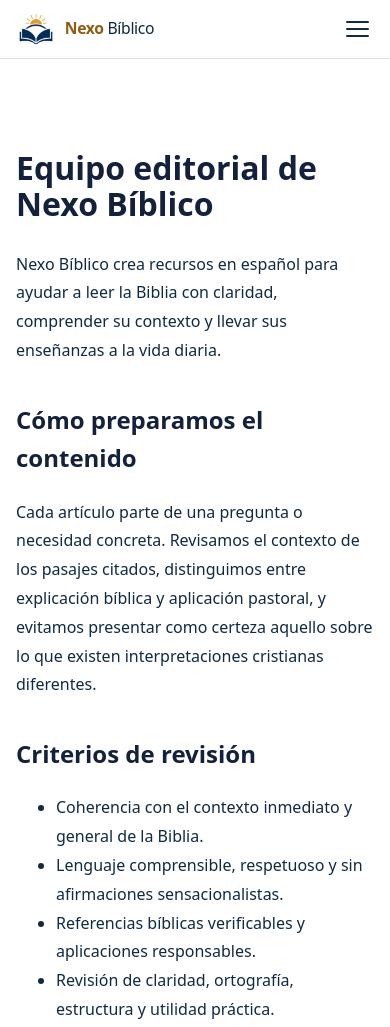
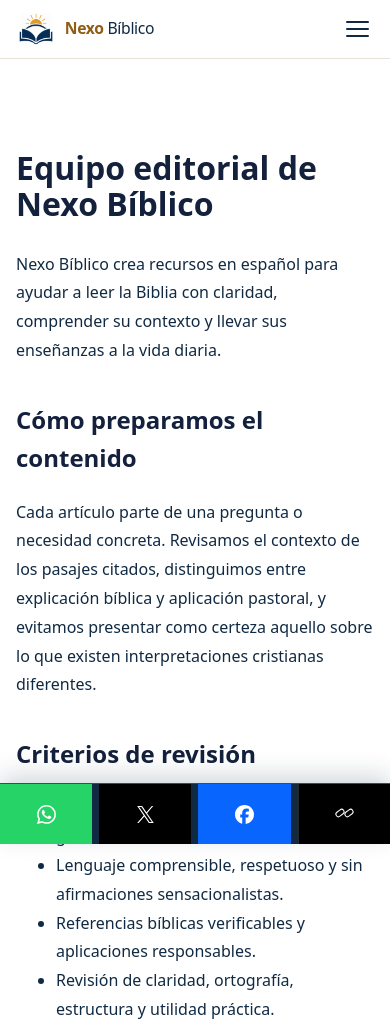
Before and after one commit to hermano-padawan/miweb, an Astro site: page /equipo in a window 390 px wide. Shown: the top 1027 px of the page. Built offline with nearby package versions, Linux system fonts and the light colour scheme; Astro itself is replaced by a stand-in of ours.

Commit message:
Add responsive share bar

```diff
--- /dev/null
+++ b/src/components/layout/ShareButtons.astro
@@ -0,0 +1,41 @@
+---
+import { withBase } from "../../utils/paths";
+
+interface Props {
+  title: string;
+  url: URL;
+}
+
+const { title, url } = Astro.props;
+const pageUrl = url.toString();
+const encodedUrl = encodeURIComponent(pageUrl);
+const encodedText = encodeURIComponent(title);
+---
+
+<aside class="share-buttons" aria-label="Comparte esta página">
+  <span class="share-label">Compartir</span>
+  <a class="share-whatsapp" href={`https://wa.me/?text=${encodedText}%20${encodedUrl}`} target="_blank" rel="noopener noreferrer" aria-label="Compartir por WhatsApp" title="WhatsApp"><img src={withBase("/icons/whatsapp.svg")} alt="" width="19" height="19" /></a>
+  <a class="share-x" href={`https://twitter.com/intent/tweet?text=${encodedText}&url=${encodedUrl}`} target="_blank" rel="noopener noreferrer" aria-label="Compartir en X" title="X"><img src={withBase("/icons/x.svg")} alt="" width="17" height="17" /></a>
+  <a class="share-facebook" href={`https://www.facebook.com/sharer/sharer.php?u=${encodedUrl}`} target="_blank" rel="noopener noreferrer" aria-label="Compartir en Facebook" title="Facebook"><img src={withBase("/icons/facebook.svg")} alt="" width="19" height="19" /></a>
+  <button type="button" data-copy-link aria-label="Copiar enlace" title="Copiar enlace"><span class="copy-link-icon" aria-hidden="true"></span></button>
+  <span class="share-status" data-copy-status aria-live="polite"></span>
+</aside>
+
+<script>
+  document.querySelectorAll<HTMLButtonElement>("[data-copy-link]").forEach((button) => {
+    button.addEventListener("click", async () => {
+      const status = button.parentElement?.querySelector<HTMLElement>("[data-copy-status]");
+      try {
+        await navigator.clipboard.writeText(window.location.href);
+        if (status) status.textContent = "Enlace copiado";
+        button.classList.add("is-copied");
+        window.setTimeout(() => {
+          if (status) status.textContent = "";
+          button.classList.remove("is-copied");
+        }, 1800);
+      } catch {
+        window.prompt("Copia el enlace:", window.location.href);
+      }
+    });
+  });
+</script>
--- a/src/layouts/MainLayout.astro
+++ b/src/layouts/MainLayout.astro
@@ -3,8 +3,10 @@ import Header from "../components/layout/Header.astro";
 import Main from "../components/layout/Main.astro";
 import Footer from "../components/layout/Footer.astro";
 import SeoHead from "../components/seo/SeoHead.astro";
+import ShareButtons from "../components/layout/ShareButtons.astro";
 import "../styles/global.css";
 import { withBase } from "../utils/paths";
+import { site } from "../config/site";
 
 interface Props {
   seo: {
@@ -17,6 +19,7 @@ interface Props {
 }
 
 const { seo } = Astro.props;
+const canonicalUrl = new URL(Astro.url.pathname, site.url);
 ---
 
 <!doctype html>
@@ -50,6 +53,8 @@ const { seo } = Astro.props;
 
     <Footer />
 
+    <ShareButtons title={seo.title} url={canonicalUrl} />
+
 </body>
 
 </html>
--- /dev/null
+++ b/src/styles/components/share-buttons.css
@@ -0,0 +1,154 @@
+.share-buttons {
+  padding: 8px;
+  position: fixed;
+  left: 14px;
+  top: 50%;
+  z-index: 90;
+  display: flex;
+  flex-direction: column;
+  align-items: center;
+  gap: 7px;
+  background: rgba(255, 255, 255, .94);
+  border: 1px solid var(--color-border);
+  border-radius: 99px;
+  box-shadow: var(--shadow-sm);
+  transform: translateY(-50%);
+  backdrop-filter: blur(10px);
+  -webkit-backdrop-filter: blur(10px);
+}
+
+.share-label {
+  position: absolute;
+  width: 1px;
+  height: 1px;
+  overflow: hidden;
+  clip: rect(0 0 0 0);
+  white-space: nowrap;
+}
+
+.share-buttons a,
+.share-buttons button {
+  width: 38px;
+  height: 38px;
+  padding: 0;
+  display: grid;
+  place-items: center;
+  color: var(--color-text);
+  background: transparent;
+  border: 0;
+  border-radius: 50%;
+  cursor: pointer;
+  font: 600 .73rem/1 var(--font-family);
+  text-decoration: none;
+  transition: color .18s ease, background .18s ease, transform .18s ease;
+}
+
+.share-buttons a:hover,
+.share-buttons a:focus-visible,
+.share-buttons button:hover,
+.share-buttons button:focus-visible,
+.share-buttons button.is-copied {
+  color: #fff;
+  background: var(--color-text);
+  transform: translateY(-1px);
+}
+
+.copy-link-icon {
+  width: 19px;
+  height: 14px;
+  position: relative;
+  display: block;
+}
+
+.copy-link-icon::before,
+.copy-link-icon::after {
+  content: "";
+  width: 10px;
+  height: 6px;
+  position: absolute;
+  top: 3px;
+  border: 1.7px solid currentColor;
+  border-radius: 99px;
+  transform: rotate(-38deg);
+}
+
+.copy-link-icon::before { left: 0; }
+.copy-link-icon::after { right: 0; }
+.share-buttons a img { display: block; }
+.share-buttons .share-whatsapp { color: #fff; background: #25d366; }
+.share-buttons .share-facebook { color: #fff; background: #0866ff; }
+.share-buttons .share-x { color: #fff; background: #000; }
+
+.share-buttons .share-whatsapp:hover,
+.share-buttons .share-whatsapp:focus-visible,
+.share-buttons .share-facebook:hover,
+.share-buttons .share-facebook:focus-visible,
+.share-buttons .share-x:hover,
+.share-buttons .share-x:focus-visible {
+  filter: brightness(.9);
+  transform: translateY(-1px) scale(1.04);
+}
+
+.share-status {
+  position: absolute;
+  left: calc(100% + 8px);
+  top: 50%;
+  padding: 7px 9px;
+  color: #fff;
+  background: var(--color-text);
+  border-radius: 5px;
+  font-size: .7rem;
+  white-space: nowrap;
+  transform: translateY(-50%);
+}
+
+.share-status:empty { display: none; }
+
+@media (max-width: 700px) {
+  body { padding-bottom: calc(60px + env(safe-area-inset-bottom)); }
+
+  .share-buttons {
+    width: 100%;
+    max-width: none;
+    min-height: calc(60px + env(safe-area-inset-bottom));
+    padding: 0 0 env(safe-area-inset-bottom);
+    left: 0;
+    top: auto;
+    bottom: 0;
+    flex-direction: row;
+    justify-content: stretch;
+    color: #fff;
+    background: var(--color-text);
+    border: 0;
+    border-top: 1px solid rgba(255, 255, 255, .16);
+    border-radius: 0;
+    box-shadow: 0 -8px 24px rgba(16, 42, 67, .18);
+    transform: none;
+  }
+
+  .share-buttons a,
+  .share-buttons button {
+    width: auto;
+    flex: 1 1 25%;
+    height: 60px;
+    border-radius: 0;
+  }
+
+  .share-buttons .share-x,
+  .share-buttons button {
+    color: #fff;
+    background: #000;
+  }
+
+  .share-buttons button {
+    border-left: 1px solid rgba(255, 255, 255, .16);
+  }
+
+  .share-status {
+    left: auto;
+    right: 0;
+    top: auto;
+    bottom: calc(100% + 8px);
+    transform: none;
+  }
+}
--- a/src/styles/global.css
+++ b/src/styles/global.css
@@ -1,5 +1,6 @@
 @import "./variables.css";
 @import "./layout.css";
+@import "./components/share-buttons.css";
 
 *,
 *::before,
```
Also changed, not shown: public/icons/facebook.svg (added), public/icons/whatsapp.svg (added), public/icons/x.svg (added).
